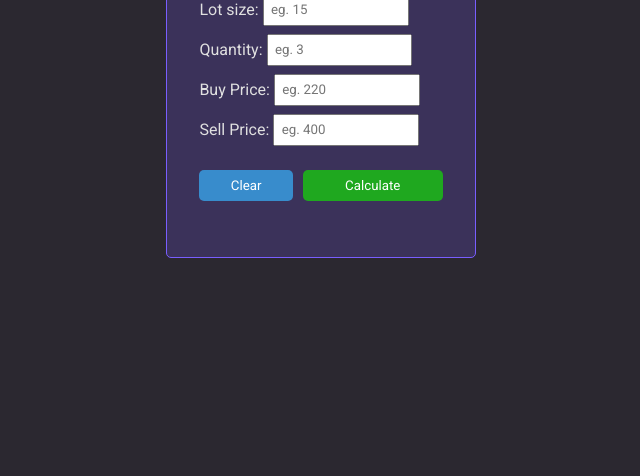
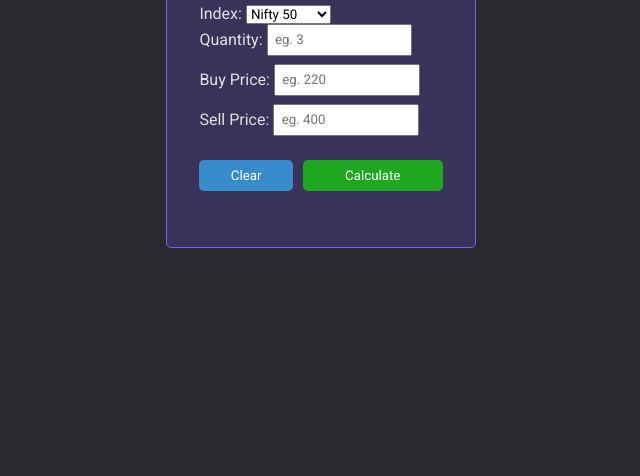
Before and after one commit to imrawhul/prftcalc, a plain HTML site: page index.html in a window 1280 px wide. Shown: the part 324-800 px from the top of the page, without its empty margins (319-959 px from the left). Drawn offline with Linux system fonts and the light colour scheme.

Commit message:
Update index.html

```diff
--- a/index.html
+++ b/index.html
@@ -15,29 +15,43 @@
     <h1 class="title">Profit Calculator</h1>
 
     <div class="inputfields">
+      <div class="inpt1">
+        <label for="index">Index:</label>
+        <select name="Indices" id="index">
+          <option value="25" selected>Nifty 50</option>
+          <option value="15">Bank Nifty</option>
+          <option value="25">Finnifty</option>
+          <option value="10">Sansex</option>
+          <option value="50">Midcpnifty</option>
+          <option value="15">Bankex</option>
 
-      <label for="lot">Lot size:</label>
-      <input type="number" id="lot" name="lot" placeholder="eg. 15"><br>
-
+        </select>
+        <!-- <input type="number" id="lot" name="lot" placeholder="eg. 15"><br> -->
+      </div>
+      <div class="inpt1">
         <label for="qty">Quantity:</label>
         <input type="number" id="qty" name="qty" placeholder="eg. 3"><br>
-
+      </div>
+      <div class="inpt1">
         <label for="bPrice">Buy Price:</label>
         <input type="number" id="bPrice" name="bPrice" placeholder="eg. 220"><br>
-
+      </div>
+      <div class="inpt1">
         <label for="sPrice">Sell Price:</label>
         <input type="number" id="sPrice" name="sPrice" placeholder="eg. 400"><br>
       </div>
+    </div>
+
     <div id="outputs">
       <div id="investedAmt"></div>
       <div id="cAmt"></div>
       <div id="profit"></div>
     </div>
     <div id="btns">
-      <button type="button" onclick="clr()" class="clr">Clear</Clear>
-      <button type="button" onclick="calculate()" class="sbmt">Calculate</button>
+      <button type="button" onclick="clr()" class="clr" id="clr">Clear</button>
+      <button type="button" onclick="calculate()" class="sbmt" id="sbmt">Calculate</button>
     </div>
-  </div>
+
     <script src="script.js"></script>
 </body>
 
```
Lines whose indentation alone changed are shown as unchanged.
